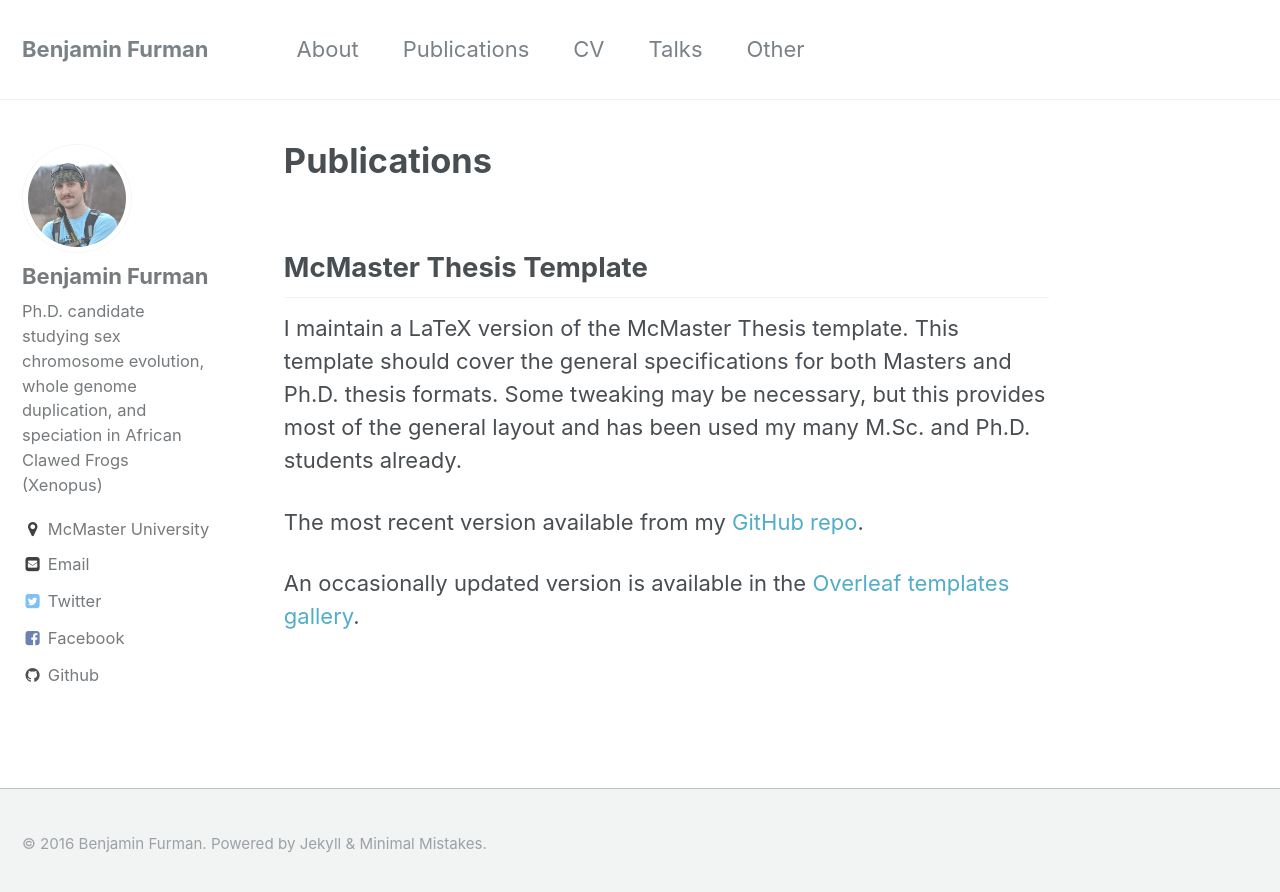
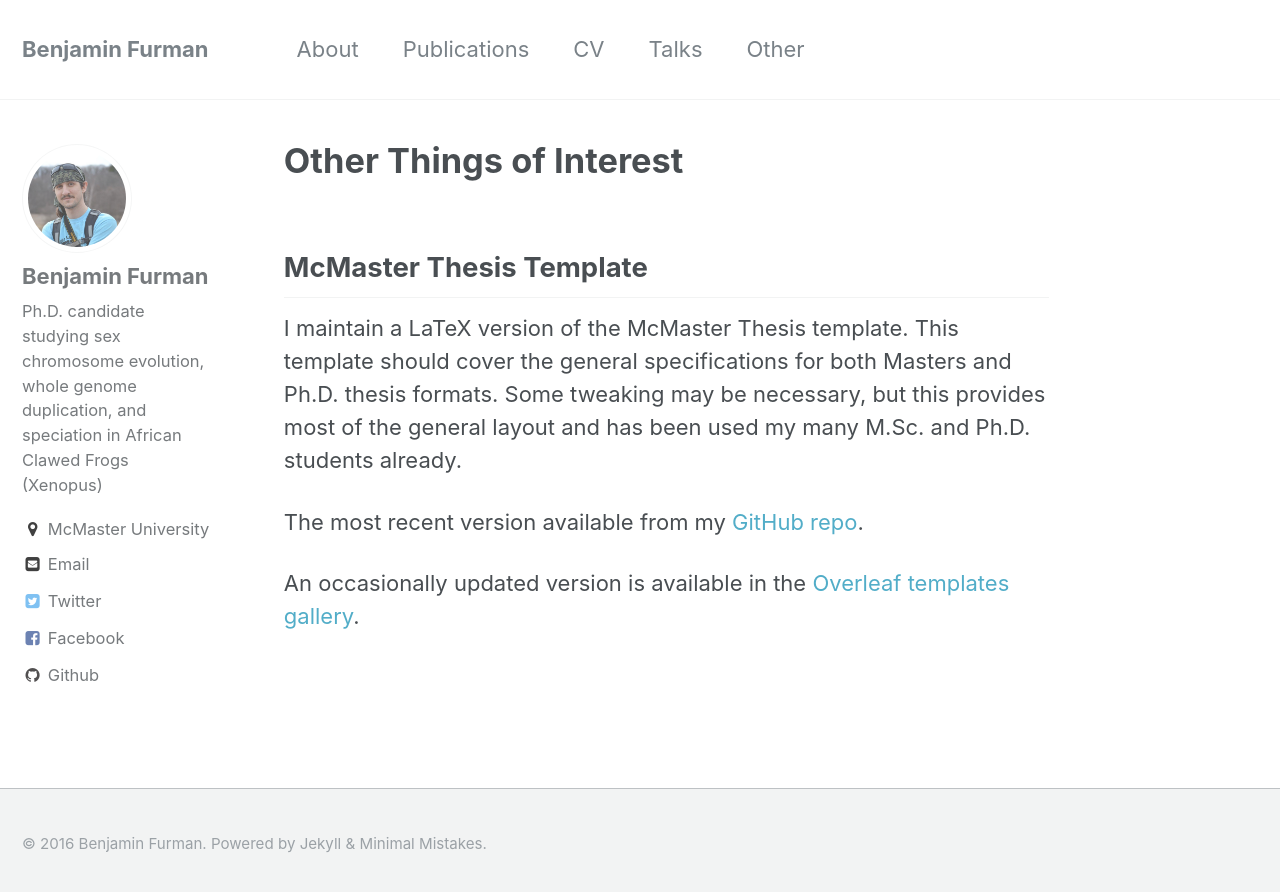
Before and after one commit to benjaminfurman/benjaminfurman.github.io, a Jekyll site: the page built from _pages/other.md, in a window 1280 px wide. Shown: the top 892 px of the page. Built offline with Jekyll 4.4.1, drawn with Linux system fonts in a browser that asks for light colours.

Commit message:
updated title on other

```diff
--- a/_pages/other.md
+++ b/_pages/other.md
@@ -1,5 +1,5 @@
 ---
-title: Publications
+title: Other Things of Interest
 layout: single
 ---
 
```
